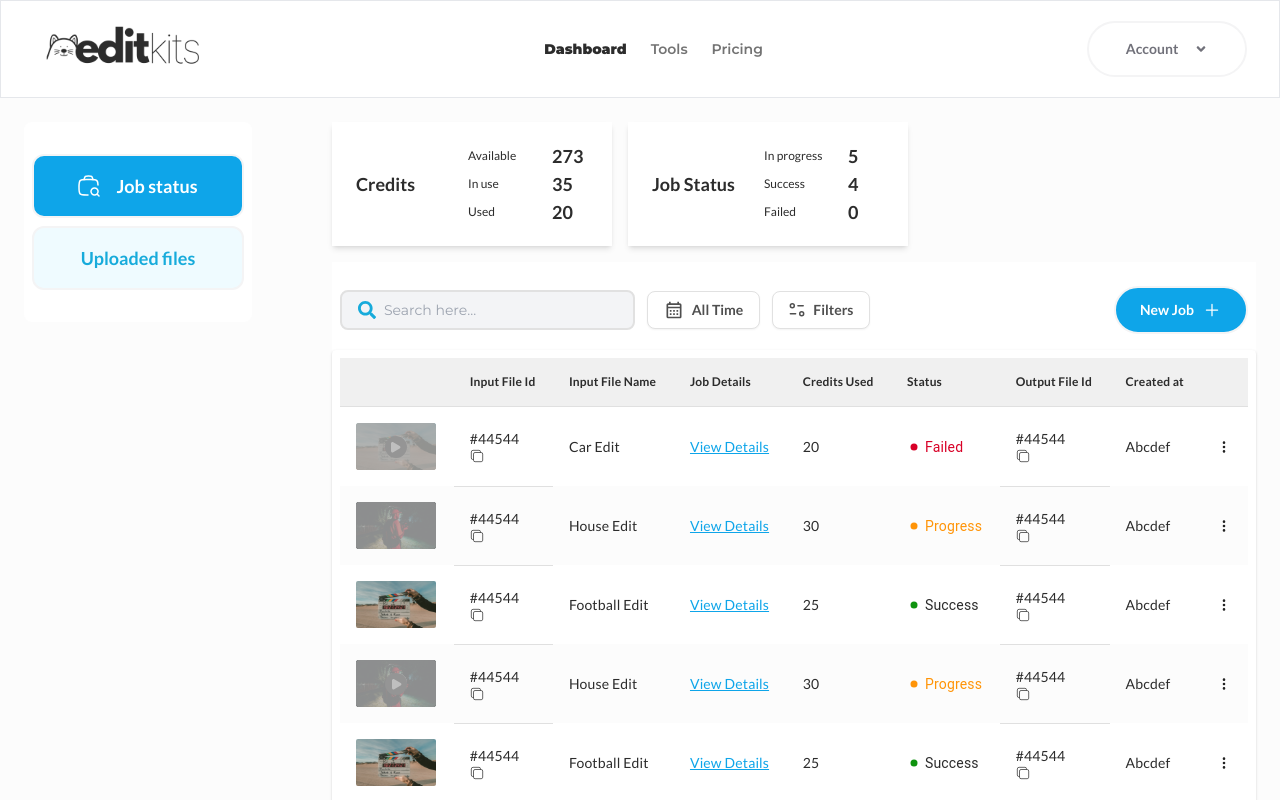
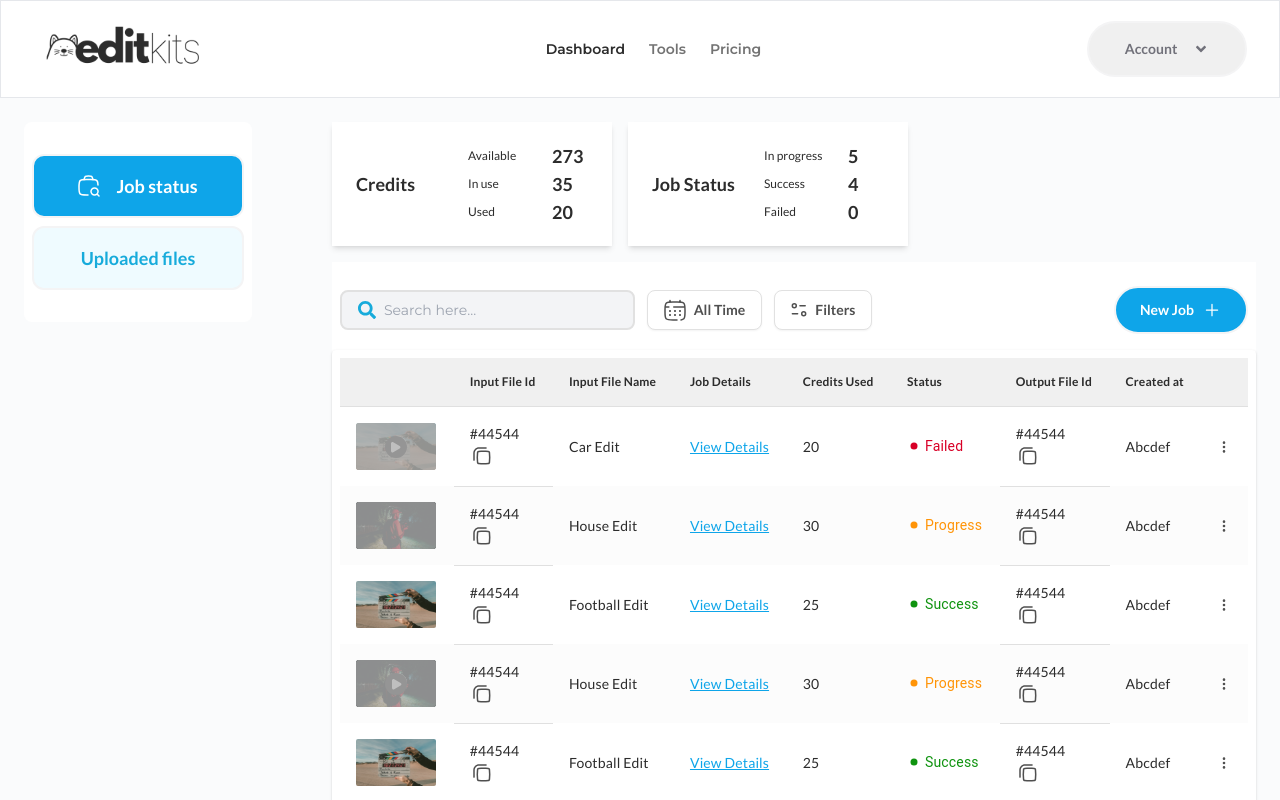
Before and after one commit to Gelodev04/editkits-v2, a Next.js app: page /dashboard in a window 1280 px wide. Shown: the top 800 px of the page. Built offline with nearby package versions, Linux system fonts and the light colour scheme.

Commit message:
fix: minor ui changes

```diff
--- a/components/Button/index.tsx
+++ b/components/Button/index.tsx
@@ -13,18 +13,20 @@ type ButtonProps = {
   border?: boolean;
   bold?: boolean;
   className?: string;
+  font?: string;
+  fontWeight?: string;
 
 }
 
-function ButtonStyle(variant: string, filled?: boolean, disabled?: boolean, width?: number, border?: boolean, bold?: boolean, className?: string) {
+function ButtonStyle(variant: string, filled?: boolean, disabled?: boolean, width?: number, border?: boolean, bold?: boolean, className?: string, font?: string, fontWeight?: string) {
   if (variant === "primary") {
-    return `${bold ? "font-black text-[#2c2c2c]": "font-semibold text-neutral-500"}  hover:scale-105 transition-transform duration-300 hover:text-[#2c2c2c] text-sm flex gap-4 justify-center`
+    return `${font ?? "font-montserrat"} ${bold ? "font-semibold text-[#2c2c2c]": `${fontWeight ?? "font-semibold"} text-neutral-500`} hover:scale-105 transition-transform duration-300 hover:text-[#2c2c2c] text-sm flex gap-4 justify-center`
   } else if (variant === "secondary") {
     return ` ${!className?.includes('py') ? "py-4" : className} font-bold font-lato text-sm w-full ${filled && !disabled ? "bg-sky-500 text-white hover:bg-sky-600" : filled && disabled ? "bg-neutral-50 text-[#b3b3b3]" : "hover:bg-sky-100 text-zinc-500"} ${!disabled && "hover:scale-105 transition duration-300 cursor-pointer"} border-2 border-zinc-100 flex justify-center items-center gap-2 rounded-full`;
   } else if (variant === "outlined") {
     return `font-bold py-4 font-lato text-lg w-full ${filled ? "bg-sky-500 text-white" : "bg-[#e9faffb2] text-[#17ABDB]" } ${!disabled && "hover:scale-105 transition duration-300 cursor-pointer"} border-2 border-zinc-100 flex justify-center items-center gap-4 rounded-xl`;
   } else if (variant === "contained") {
-    return `font-bold py-4 font-lato text-sm w-full ${filled && !disabled ? "bg-sky-500 text-white hover:bg-sky-600" : filled && disabled ? "bg-neutral-50 text-[#b3b3b3]" : "hover:bg-sky-100 text-zinc-500"} ${!disabled && "hover:scale-105 transition duration-300 cursor-pointer"} ${border ? "border-2 border-gray-500" : "border-2 border-zinc-100"} flex justify-center items-center gap-4 rounded-full`;
+    return `${className} font-bold py-4 font-lato text-sm w-full ${filled && !disabled ? "bg-sky-500 text-white hover:bg-sky-600" : filled && disabled ? "bg-neutral-50 text-[#b3b3b3]" : "hover:bg-sky-100 text-zinc-500"} ${!disabled && "hover:scale-105 transition duration-300 cursor-pointer"} ${border ? "border-2 border-gray-500" : "border-2 border-zinc-100"} flex justify-center items-center gap-4 rounded-full`;
   }
 }
 
@@ -33,7 +35,7 @@ export default function Button(props: ButtonProps) {
   return (
     <button
       onClick={props.onClick}
-      className={ButtonStyle(props.variant, props.filled, props.disabled, props.width, props.border, props.bold, props.className)}
+      className={ButtonStyle(props.variant, props.filled, props.disabled, props.width, props.border, props.bold, props.className, props.font, props.fontWeight)}
       disabled={props.disabled}
     >
       {props.leftIcon && <Image src={props.leftIcon} alt="left_icon" />}
--- a/components/Header/index.tsx
+++ b/components/Header/index.tsx
@@ -1,11 +1,13 @@
+import React, {useState} from "react";
 import Image from "next/image";
+import Link from "next/link";
+import {useRouter} from "next/router";
+
+import {FaAngleDown} from "react-icons/fa";
+
 import Logo from "@/assets/img/logo.svg"
 import Button from "@/components/Button";
-import React, {useState} from "react";
-import Link from "next/link";
 import AuthModal from "../modals/Auth/index";
-import {useRouter} from "next/router";
-import {FaAngleDown} from "react-icons/fa";
 import User from '@/assets/img/icons/user.svg'
 import Subscription from '@/assets/img/icons/subscription.svg'
 import Logout from '@/assets/img/icons/logout.svg'
@@ -47,16 +49,22 @@ export default function Header() {
       <div className="flex space-x-6 justify-center items-center">
         {router.pathname === "/dashboard" ? (
           <div className="w-[160px] relative inline-block">
-            <Button onClick={() => setIsOpen(!isOpen)} width={1} variant="contained" label="Account" rightIcon={<FaAngleDown />} />
+            <Button
+              onClick={() => setIsOpen(!isOpen)}
+              width={1}
+              variant="contained"
+              label="Account"
+              rightIcon={<FaAngleDown size={16}/>}
+              className="bg-[#f0f0f0]"
+            />
             {isOpen && (
               <div
                 className="absolute right-0 w-full mt-2 bg-white rounded-lg shadow-lg p-4 flex flex-col gap-y-4 items-start"
                 onMouseLeave={() => setIsOpen(false)}
               >
-                <Button variant="primary" label="Profile" leftIcon={User} />
-                <Button variant="primary" label="Subscription" leftIcon={Subscription} />
-                <Button variant="primary" label="Log Out" leftIcon={Logout} />
-
+                <Button fontWeight="font-normal" font="font-inter" variant="primary" label="Profile" leftIcon={User}/>
+                <Button fontWeight="font-normal" font="font-inter" variant="primary" label="Subscription" leftIcon={Subscription}/>
+                <Button fontWeight="font-normal" font="font-inter" variant="primary" label="Log Out" leftIcon={Logout}/>
               </div>
             )}
           </div>
--- a/components/table/JobStatus/index.tsx
+++ b/components/Table/JobStatus/index.tsx
@@ -8,20 +8,10 @@ import TableCell from "@mui/material/TableCell";
 import Typography from "@/components/Typography";
 import TableBody from "@mui/material/TableBody";
 import Image from "next/image";
-import {IoCopyOutline} from "react-icons/io5";
-import StatusTag from "@/components/table/StatusTag";
+import StatusTag from "@/components/Table/StatusTag";
 import {BsThreeDotsVertical} from "react-icons/bs";
 import * as React from "react";
-import styled from "styled-components";
-
-const StyledTableRow = styled(TableRow)(() => ({
-  '&:nth-of-type(even)': {
-    backgroundColor: "#fcfcfc",
-  },
-  '&:last-child td, &:last-child th': {
-    border: 0,
-  },
-}));
+import CopyIcon from "@/assets/img/icons/copy.svg";
 
 export default function JobStatusTable({data, search}) {
   return (
@@ -38,17 +28,24 @@ export default function JobStatusTable({data, search}) {
         </TableHead>
         <TableBody>
           {data.filter(row => row.file_name.toLowerCase().includes(search)).map((row) => (
-            <StyledTableRow
+            <TableRow
               key={row.input_id}
-              sx={{'&:last-child td, &:last-child th': {border: "none"}}}
+              sx={{
+                '&:last-child td, &:last-child th': {border: "none"},
+                '&:nth-of-type(even)': { backgroundColor: '#fcfcfc' },
+              }}
             >
               <TableCell sx={{border: "none"}} component="th" scope="row">
                 <Image src={row.icon} alt="icon"/>
               </TableCell>
               <TableCell className="flex items-center gap-2 center border-none mt-3.5" align="left">
                 <Typography label={row.input_id} variant="b3"/>
-                <IoCopyOutline className="cursor-pointer" onClick={() => navigator.clipboard.writeText(row.input_id)}
-                               color="#4f4f4f"/>
+                <Image
+                  src={CopyIcon}
+                  className="cursor-pointer"
+                  onClick={() => navigator.clipboard.writeText(row.input_id)}
+                  alt="input_id"
+                />
               </TableCell>
               <TableCell sx={{border: "none"}} align="left">
                 <Typography label={row.file_name} variant="b3"/>
@@ -64,14 +61,18 @@ export default function JobStatusTable({data, search}) {
               </TableCell>
               <TableCell className="flex items-center gap-2 center border-none mt-3.5" align="left">
                 <Typography label={row.input_id} variant="b3"/>
-                <IoCopyOutline className="cursor-pointer" onClick={() => navigator.clipboard.writeText(row.output_id)}
-                               color="#4f4f4f"/>
+                <Image
+                  src={CopyIcon}
+                  className="cursor-pointer"
+                  onClick={() => navigator.clipboard.writeText(row.input_id)}
+                  alt="input_id"
+                />
               </TableCell>
               <TableCell sx={{border: "none"}} align="left">
                 <Typography label={row.created_at} variant="b3"/>
               </TableCell>
-              <TableCell sx={{border: "none"}} align="left"><BsThreeDotsVertical cursor="pointer"/></TableCell>
-            </StyledTableRow>
+              <TableCell sx={{border: "none"}} align="left"><BsThreeDotsVertical color="#4f4f4f" cursor="pointer"/></TableCell>
+            </TableRow>
           ))}
         </TableBody>
       </Table>
--- a/components/table/StatusTag/index.tsx
+++ b/components/Table/StatusTag/index.tsx
@@ -1,12 +1,14 @@
+import * as React from "react";
+
 import {GoDotFill} from "react-icons/go";
+
 import Typography from "@/components/Typography";
-import * as React from "react";
 
 export default function StatusTag({status}) {
   return (
     <div className="flex items-center gap-1">
       <GoDotFill color={status === "Failed" ? "#d80027" : status === "Progress" ? "#ff9407" : "#0f930f"} />
-      <Typography label={status}  className={status === "Failed" ? "text-[#d80027]" : status === "Progress" ? "text-[#ff9407]" : "text-[#0f930f]"} />
+      <Typography label={status} variant="tag"  status={status} />
     </div>
   )
 }
--- a/components/table/TableHeader/index.tsx
+++ b/components/Table/TableHeader/index.tsx
@@ -3,12 +3,12 @@ import Image from "next/image";
 
 import {IoAdd} from "react-icons/io5";
 import {FaSearch} from "react-icons/fa";
-import {MdOutlineCalendarMonth} from "react-icons/md";
 
 import Typography from "@/components/Typography";
 import Button from "@/components/Button";
 
 import Filter from "@/assets/img/table/filter.svg";
+import Calendar from "@/assets/img/icons/calendar.svg"
 
 export default function TableHeader({setSearch, setUploadModal}) {
   return (
@@ -27,7 +27,7 @@ export default function TableHeader({setSearch, setUploadModal}) {
 
       <div className="flex gap-3 col-span-4">
         <div className="flex justify-center items-center gap-2 bg-white border border-1 border-[#e1e1e1] shadow-sm rounded-lg px-4 py-2 col-span-3 w-30">
-          <MdOutlineCalendarMonth color="#4f4f4f" size={20}/>
+          <Image src={Calendar} alt="Calendar"/>
           <Typography label="All Time" variant="bb3"/>
         </div>
 
--- /dev/null
+++ b/components/Table/TableType/index.tsx
@@ -0,0 +1,11 @@
+import Button from "@/components/Button";
+import JobSVG from "@/assets/img/job.svg";
+
+export default function TableType({active, setActive}) {
+  return (
+    <div className="py-8 px-2 flex flex-col gap-2 bg-white w-[228px] rounded rounded-lg">
+      <Button onClick={() => setActive("Job status")} label="Job status" filled={active === "Job status"} variant="outlined" leftIcon={JobSVG}/>
+      <Button onClick={() => setActive("Uploaded files")} label="Uploaded files" filled={active === "Uploaded files"} variant="outlined"/>
+    </div>
+  )
+}
--- a/components/table/UploadedFiles/index.tsx
+++ b/components/Table/UploadedFiles/index.tsx
@@ -1,26 +1,18 @@
+import * as React from "react";
+import Image from "next/image";
+
 import TableContainer from "@mui/material/TableContainer";
 import Paper from "@mui/material/Paper";
 import Table from "@mui/material/Table";
 import TableHead from "@mui/material/TableHead";
 import TableRow from "@mui/material/TableRow";
+import TableCell from "@mui/material/TableCell";
+import TableBody from "@mui/material/TableBody";
+import {BsThreeDotsVertical} from "react-icons/bs";
+
+import CopyIcon from '@/assets/img/icons/copy.svg';
 import {uploadedFilesColumns} from "@/lib/constants";
-import TableCell from "@mui/material/TableCell";
 import Typography from "@/components/Typography";
-import TableBody from "@mui/material/TableBody";
-import Image from "next/image";
-import {IoCopyOutline} from "react-icons/io5";
-import {BsThreeDotsVertical} from "react-icons/bs";
-import * as React from "react";
-import styled from "styled-components";
-
-const StyledTableRow = styled(TableRow)(() => ({
-  '&:nth-of-type(even)': {
-    backgroundColor: "#fcfcfc",
-  },
-  '&:last-child td, &:last-child th': {
-    border: 0,
-  },
-}));
 
 export default function UploadedFilesTable({data, search}) {
   return (
@@ -37,17 +29,24 @@ export default function UploadedFilesTable({data, search}) {
         </TableHead>
         <TableBody>
           {data.filter(row => row.file_name.toLowerCase().includes(search)).map((row) => (
-            <StyledTableRow
+            <TableRow
               key={row.input_id}
-              sx={{'&:last-child td, &:last-child th': {border: "none"}}}
+              sx={{
+                '&:last-child td, &:last-child th': {border: "none"},
+                '&:nth-of-type(even)': { backgroundColor: '#fcfcfc' },
+              }}
             >
               <TableCell sx={{border: "none"}} component="th" scope="row">
                 <Image src={row.icon} alt="icon"/>
               </TableCell>
               <TableCell className="flex items-center gap-2 center border-none mt-3.5" align="left">
                 <Typography label={row.input_id} variant="b3"/>
-                <IoCopyOutline className="cursor-pointer" onClick={() => navigator.clipboard.writeText(row.input_id)}
-                               color="#4f4f4f"/>
+                <Image
+                  src={CopyIcon}
+                  className="cursor-pointer"
+                  onClick={() => navigator.clipboard.writeText(row.input_id)}
+                  alt="input_id"
+                />
               </TableCell>
               <TableCell sx={{border: "none"}} align="left">
                 <Typography label={row.file_name} variant="b3"/>
@@ -58,8 +57,8 @@ export default function UploadedFilesTable({data, search}) {
               <TableCell sx={{border: "none"}} align="left">
                 <Typography label={row.created_at} variant="b3"/>
               </TableCell>
-              <TableCell sx={{border: "none"}} align="left"><BsThreeDotsVertical cursor="pointer"/></TableCell>
-            </StyledTableRow>
+              <TableCell sx={{border: "none"}} align="left"><BsThreeDotsVertical color="#4f4f4f" cursor="pointer"/></TableCell>
+            </TableRow>
           ))}
         </TableBody>
       </Table>
--- a/components/Typography/index.tsx
+++ b/components/Typography/index.tsx
@@ -1,55 +1,59 @@
 import React from "react";
 
 type TypographyProps = {
-  label?: string | React.ReactNode;
   variant?: string;
   center?: boolean;
-  className?: string;
   bold?: boolean;
-  onClick?: () => void;
   button?: boolean;
   link?: boolean;
+  className?: string;
+  status?: string;
+  label?: string | React.ReactNode;
+  onClick?: () => void;
 }
 
-function TypographyStyle(variant?: string | undefined, center?: boolean | undefined, bold?: boolean | undefined, button?: boolean | undefined, link?: boolean, className?: any) {
+function TypographyStyle(props: TypographyProps) {
 
-  switch (variant) {
+  switch (props.variant) {
     case "h1":
-      return `text-5xl font-extrabold text-[#2c2c2c] ${center && "text-center"}`;
+      return `text-5xl font-extrabold text-[#2c2c2c] ${props.center && "text-center"}`;
     case "h2":
-      return `text-4xl font-extrabold text-[#2c2c2c] font-bold ${center && "text-center"}`;
+      return `text-4xl font-extrabold text-[#2c2c2c] font-bold ${props.center && "text-center"}`;
     case "h3":
-      return `text-3xl font-montserrat text-[#2c2c2c] font-bold ${center && "text-center"}`;
+      return `text-3xl font-montserrat text-[#2c2c2c] font-bold ${props.center && "text-center"}`;
     case "h4":
-      return `text-base font-normal text-[#4f4f4f] ${center && "text-center"}`;
+      return `text-base font-normal text-[#4f4f4f] ${props.center && "text-center"}`;
     case "hb4":
-      return `text-base font-bold text-[#333333] ${center && "text-center"}`;
+      return `text-base font-bold text-[#333333] ${props.center && "text-center"}`;
     case "h5":
-      return `text-xl font-black text-[#2c2c2c] ${center && "text-center"}`;
+      return `text-xl font-black text-[#2c2c2c] ${props.center && "text-center"}`;
     case "h6":
-      return `text-lg font-bold text-[#2c2c2c] ${center && "text-center"}`;
+      return `text-lg font-bold text-[#2c2c2c] ${props.center && "text-center"}`;
     case "sm":
-      return `text-sm text-[#2c2c2c] ${center && "text-center"}`;
+      return `text-sm text-[#2c2c2c] ${props.center && "text-center"}`;
     case "body":
-      return `text-md text-[#2c2c2c] ${center && "text-center"} ${bold ? "font-semibold" : "font-light"}`
+      return `text-md text-[#2c2c2c] ${props.center && "text-center"} ${props.bold ? "font-semibold" : "font-light"}`
     case "bb1":
       return `text-lg font-lato font-semibold text-[#2c2c2c]`;
     case "b3":
-      return `text-sm text-[#2c2c2c] font-lato ${center && "text-center"} font-normal ${button && "cursor-pointer"}`;
+      return `text-sm text-[#2c2c2c] font-lato ${props.center && "text-center"} font-normal ${props.button && "cursor-pointer"}`;
     case "bb3":
-      return `text-sm ${link && `text-[#0700CB]`} font-lato text-[#4f4f4f] ${center && "text-center"} font-bold ${button && "cursor-pointer"}`;
+      return `text-sm ${props.link && `text-[#0700CB]`} font-lato text-[#4f4f4f] ${props.center && "text-center"} font-bold ${props.button && "cursor-pointer"}`;
     case "bbl3":
-      return `text-sm text-sky-500 ${center && "text-center"} font-lato font-bold  hover:scale-105 transition-transform duration-300 cursor-pointer`;
+      return `text-sm text-sky-500 ${props.center && "text-center"} font-lato font-bold  hover:scale-105 transition-transform duration-300 cursor-pointer`;
     case "bl3":
-      return `text-sm text-sky-500 ${center && "text-center"} font-lato font-normal underline  hover:scale-105 transition-transform duration-300 cursor-pointer`;
+      return `text-sm text-sky-500 ${props.center && "text-center"} font-lato font-normal underline  hover:scale-105 transition-transform duration-300 cursor-pointer`;
     case "b4":
-      return `text-xs text-[#2c2c2c] font-lato ${center && "text-center"} ${bold ? "font-semibold" : "font-normal"}`
+      return `text-xs text-[#2c2c2c] font-lato ${props.center && "text-center"} ${props.bold ? "font-semibold" : "font-normal"}`
     case "p":
-      return `text-sm  text-[#2c2c2c] ${center && "text-center"} ${bold ? "font-semibold" : "font-normal"}`;
+      return `text-sm  text-[#2c2c2c] ${props.center && "text-center"} ${props.bold ? "font-semibold" : "font-normal"}`;
     case "l1b":
-      return `text-base font-bold text-[#2c2c2c] ${center && "text-center"}`;
+      return `text-base font-bold text-[#2c2c2c] ${props.center && "text-center"}`;
+    case "tag":
+      return props.status === "Failed" ? "text-[#d80027]" : props.status === "Progress" ? "text-[#ff9407]" : "text-[#0f930f]";
     default:
-      return `${className} text-[#2c2c2c] ${bold ? "font-bold" : "font-normal"} ${center && "text-center"} text-sm `;
+      return `${props.className}  ${props.bold ? "font-bold" : "font-normal"} ${props.center && "text-center"} text-sm  text-[#2c2c2c]`;
+
   }
 }
 
@@ -57,7 +61,7 @@ export default function Typography(props: TypographyProps) {
   return (
     <p
       onClick={props.onClick}
-      className={TypographyStyle(props.variant, props.center, props.bold, props.button, props.link, props.className)}
+      className={TypographyStyle(props)}
     >
       {props.label}
     </p>
--- a/pages/dashboard/index.tsx
+++ b/pages/dashboard/index.tsx
@@ -1,16 +1,15 @@
-import Button from "@/components/Button";
-import JobSVG from "@/assets/img/job.svg"
 import StatCard from "@/components/cards/StatCard";
 import { stats, tableData } from "@/lib/constants";
 import DashboardTable from "@/components/Table";
 import {useState} from "react";
+import TableType from "@/components/Table/TableType";
 
 export default function Dashboard() {
   const [active, setActive] = useState("Job status")
 
   return (
-    <div className="bg-[#fcfcfc] p-6">
-      <div className="grid grid-cols-12 max-w-[1536px]">
+    <div className="bg-[#fafbfc] p-6">
+      <div className="grid grid-cols-12 max-w-[1536px] mx-auto">
         <div className="col-span-2 xl:col-span-3 2xl:col-span-2">
           <TableType active={active} setActive={setActive}/>
         </div>
@@ -26,12 +25,3 @@ export default function Dashboard() {
     </div>
   )
 }
-
-function TableType({active, setActive}) {
-  return (
-    <div className="py-8 px-2 flex flex-col gap-2 bg-white w-[228px] rounded rounded-lg">
-      <Button onClick={() => setActive("Job status")} label="Job status" filled={active === "Job status"} variant="outlined" leftIcon={JobSVG}/>
-      <Button onClick={() => setActive("Uploaded files")} label="Uploaded files" filled={active === "Uploaded files"} variant="outlined"/>
-    </div>
-  )
-}
--- a/tailwind.config.ts
+++ b/tailwind.config.ts
@@ -11,6 +11,7 @@ const config: Config = {
       fontFamily: {
         lato: ['Lato', 'sans-serif'],
         montserrat: ['Montserrat', 'sans-serif'],
+        inter: ['Inter', 'sans-serif']
       },
       colors: {
         background: "var(--background)",
```
Also changed, not shown: components/Table/Pagination/index.tsx (renamed from components/table/Pagination/index.tsx, +4 -4 lines), components/Table/index.tsx (+4 -7 lines), assets/img/icons/calendar.svg (added), assets/img/icons/copy.svg (added).
